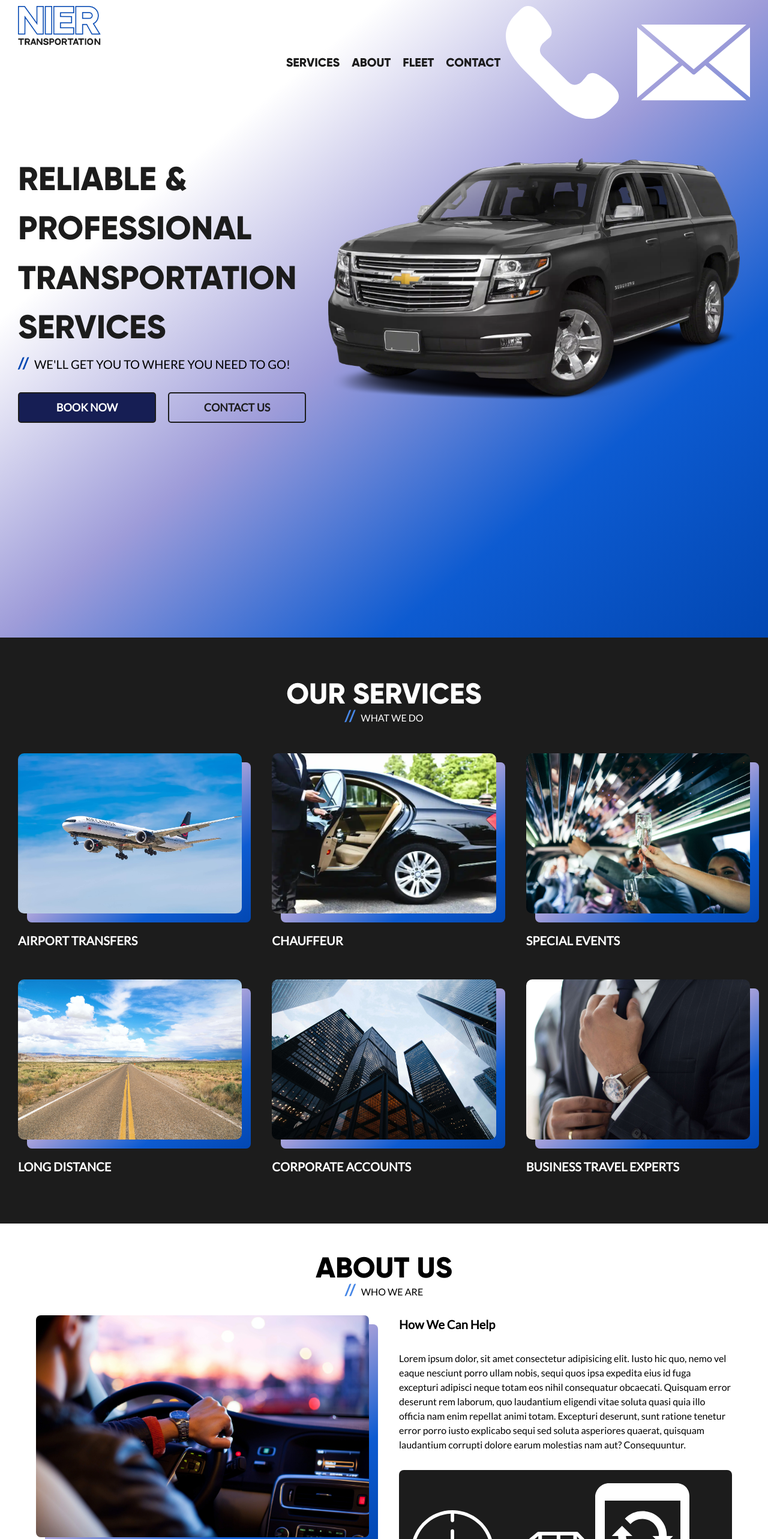
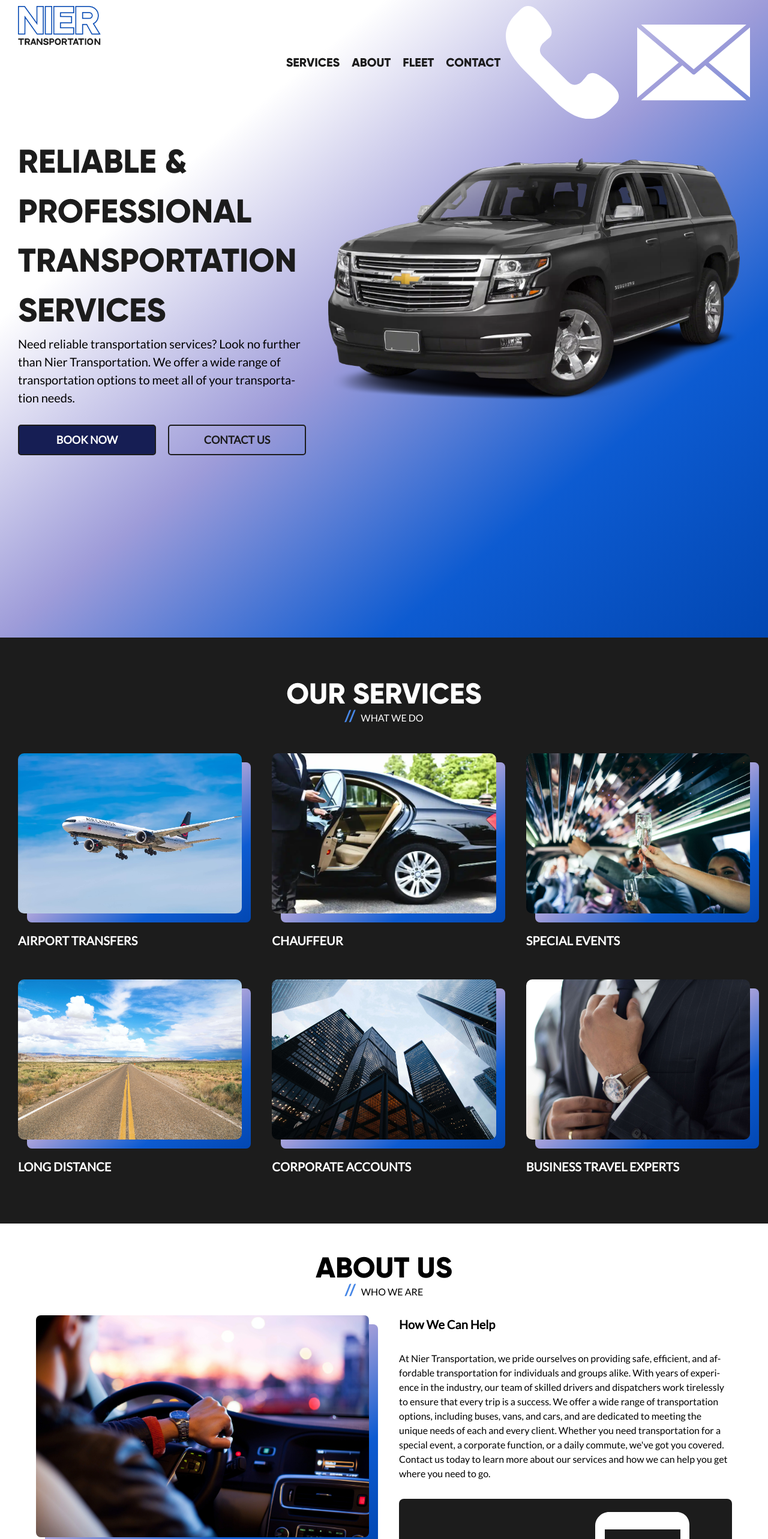
Before and after one commit to ChristianWare/Transport, a Next.js app: page / in a window 1280 px wide. Shown: the top 2566 px of the page at 60% size. Built offline with nearby package versions, Linux system fonts and the light colour scheme.

Commit message:
Added new Copy

```diff
--- a/comps/Nav/Nav.module.css
+++ b/comps/Nav/Nav.module.css
@@ -75,9 +75,10 @@
 
 .bar {
     display: block;
-    width: 40px;
+    width: 50px;
     height: 5px;
     margin: 5px auto;
+    border-radius: 8px;
     transition: all 0.3s ease-in-out;
     background-color: #161E54;
 }
--- a/comps/about/About.js
+++ b/comps/about/About.js
@@ -31,16 +31,18 @@ const About = () => {
             </div>
             <div className={styles.right}>
               <h6>How We Can Help</h6>
-              <p>
-                Lorem ipsum dolor, sit amet consectetur adipisicing elit. Iusto
-                hic quo, nemo vel eaque nesciunt porro ullam nobis, sequi quos
-                ipsa expedita eius id fuga excepturi adipisci neque totam eos
-                nihil consequatur obcaecati. Quisquam error deserunt rem
-                laborum, quo laudantium eligendi vitae soluta quasi quia illo
-                officia nam enim repellat animi totam. Excepturi deserunt, sunt
-                ratione tenetur error porro iusto explicabo sequi sed soluta
-                asperiores quaerat, quisquam laudantium corrupti dolore earum
-                molestias nam aut? Consequuntur.
+              <p className={styles.description} lang='en'>
+                At Nier Transportation, we pride ourselves on providing safe,
+                efficient, and affordable transportation for individuals and
+                groups alike. With years of experience in the industry, our team
+                of skilled drivers and dispatchers work tirelessly to ensure
+                that every trip is a success. We offer a wide range of
+                transportation options, including buses, vans, and cars, and are
+                dedicated to meeting the unique needs of each and every client.
+                Whether you need transportation for a special event, a corporate
+                function, or a daily commute, we've got you covered. Contact us
+                today to learn more about our services and how we can help you
+                get where you need to go.
               </p>
               <div className={styles.featuresContainer}>
                 <div className={styles.feature}>
--- a/comps/about/About.module.css
+++ b/comps/about/About.module.css
@@ -35,6 +35,10 @@
 
 .left, .right {
     flex:1;
+}
+
+.description {
+    hyphens: auto;
 }
 
 .imgContainer {
--- a/comps/footer/Footer.js
+++ b/comps/footer/Footer.js
@@ -14,10 +14,14 @@ const Footer = () => {
               <div className={styles.footerLeft}>
                 <Logo src={WhiteLogo} />
                 <p lang='en' className={styles.copy}>
-                  Lorem ipsum dolor sit amet consectetur, adipisicing elit. Nam
-                  eligendi in error officia distinctio! Minima, ducimus maiores
-                  blanditiis quia eveniet sit alias numquam, laudantium, debitis
-                  totam sint libero nam unde?
+                  Need reliable transportation services? Look no further than
+                  Nier Transportation. We offer a wide range of transportation
+                  options to meet all of your transportation needs. Our
+                  experienced drivers ensure safe and timely transport, while
+                  our competitive pricing and customizable packages make us the
+                  ideal choice for both individuals and groups. Trust us to get
+                  you where you need to go. Contact us today to learn more and
+                  schedule your transportation services.
                 </p>
                 <div className={styles.sci}></div>
               </div>
--- a/comps/footer/Footer.module.css
+++ b/comps/footer/Footer.module.css
@@ -168,7 +168,7 @@
     }
 }
 
-@media screen and (max-width: 480px) {
+@media screen and (max-width: 568px) {
     .copy {
         width: 100%;
         hyphens: auto;
--- a/comps/hero/Hero.js
+++ b/comps/hero/Hero.js
@@ -17,8 +17,11 @@ const Hero = () => {
                 <h1 className={styles.title}>
                   Reliable & Professional Transportation Services
                 </h1>
-                <p className={styles.copy}>
-                  <span>//</span>We'll get you to where you need to go!
+                <p className={styles.copy} lang='en'>
+                  Need reliable transportation services? Look no
+                  further than Nier Transportation. We offer a wide range of
+                  transportation options to meet all of your transportation
+                  needs.
                 </p>
                 <div className={styles.btnContainer}>
                   <Button
--- a/comps/hero/Hero.module.css
+++ b/comps/hero/Hero.module.css
@@ -35,7 +35,8 @@
 
 .copy {
     font-size: 2rem;
-    text-transform: uppercase;
+    hyphens: auto;
+    /* text-transform: uppercase; */
 }
 
 .btnContainer {
--- a/comps/preFooter/PreFooter.js
+++ b/comps/preFooter/PreFooter.js
@@ -18,7 +18,12 @@ const PreFooter = () => {
             <h2 className={styles.title}>SCHEDULE YOUR NEXT RIDE WITH US!</h2>
 
             <div className={styles.btnContainer}>
-              <Button text='Book Now' btnType="white" />
+              <Button
+                text='Book Now'
+                btnType='white'
+                href='https://bookridesonline.com/book/?dbaid=L4JAaOi0gExXw5xek9dmgQ%3d%3d'
+                target='blank'
+              />
             </div>
           </div>
         </div>
--- a/comps/value/Value.js
+++ b/comps/value/Value.js
@@ -28,16 +28,18 @@ const Value = () => {
             </div>
             <div className={styles.right}>
               <h6>Our Promise To You</h6>
-              <p>
-                Lorem ipsum dolor, sit amet consectetur adipisicing elit. Iusto
-                hic quo, nemo vel eaque nesciunt porro ullam nobis, sequi quos
-                ipsa expedita eius id fuga excepturi adipisci neque totam eos
-                nihil consequatur obcaecati. Quisquam error deserunt rem
-                laborum, quo laudantium eligendi vitae soluta quasi quia illo
-                officia nam enim repellat animi totam. Excepturi deserunt, sunt
-                ratione tenetur error porro iusto explicabo sequi sed soluta
-                asperiores quaerat, quisquam laudantium corrupti dolore earum
-                molestias nam aut? Consequuntur.
+              <p className={styles.description} lang='en'>
+                At Nier Transportation, we understand that reliable and
+                efficient transportation is essential for both individuals and
+                businesses. That's why we are committed to providing the best
+                transportation service in the industry. Our team of experienced
+                drivers and dispatchers work tirelessly to ensure that every
+                trip is a success, and that our customers are satisfied with the
+                service they receive. We use the latest technology to track our
+                vehicles in real-time and make sure that they are always on
+                schedule. Trust us to provide you with the best
+                transportation service possible. Contact us today to learn more
+                and schedule your transportation services.
               </p>
               <div className={styles.featuresContainer}>
                 <div className={styles.feature}>
--- a/comps/value/Value.module.css
+++ b/comps/value/Value.module.css
@@ -25,8 +25,6 @@
 }
 
 .content {
-    /* display: grid;
-    grid-template-columns: repeat(2, 1fr); */
     display: flex;
     flex-direction: row-reverse;
     gap: 5rem;
@@ -37,6 +35,10 @@
 
 .left, .right {
     flex:1;
+}
+
+.description {
+    hyphens: auto;
 }
 
 .imgContainer {
```
